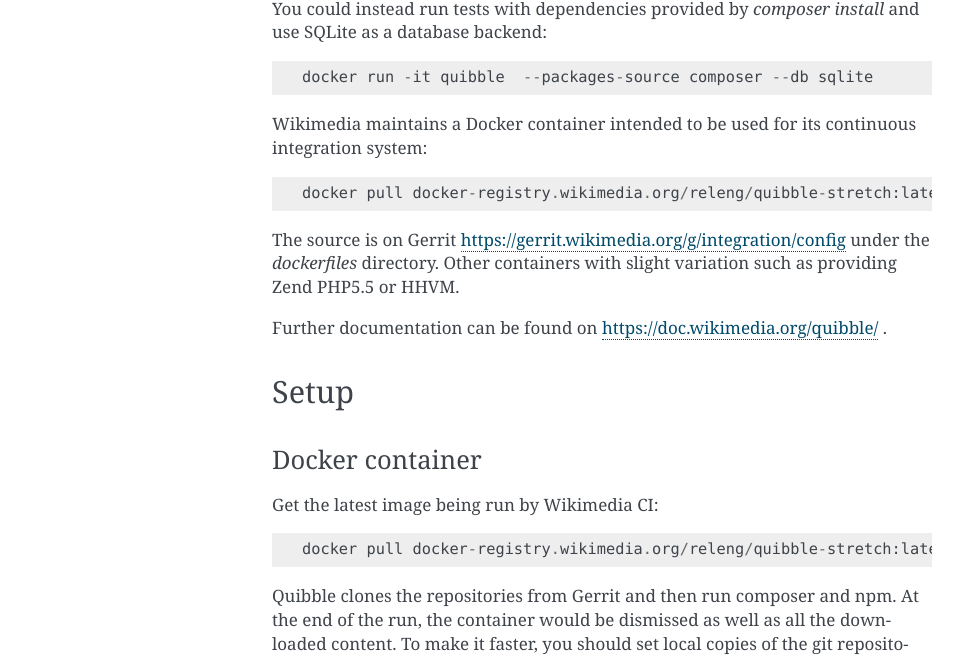
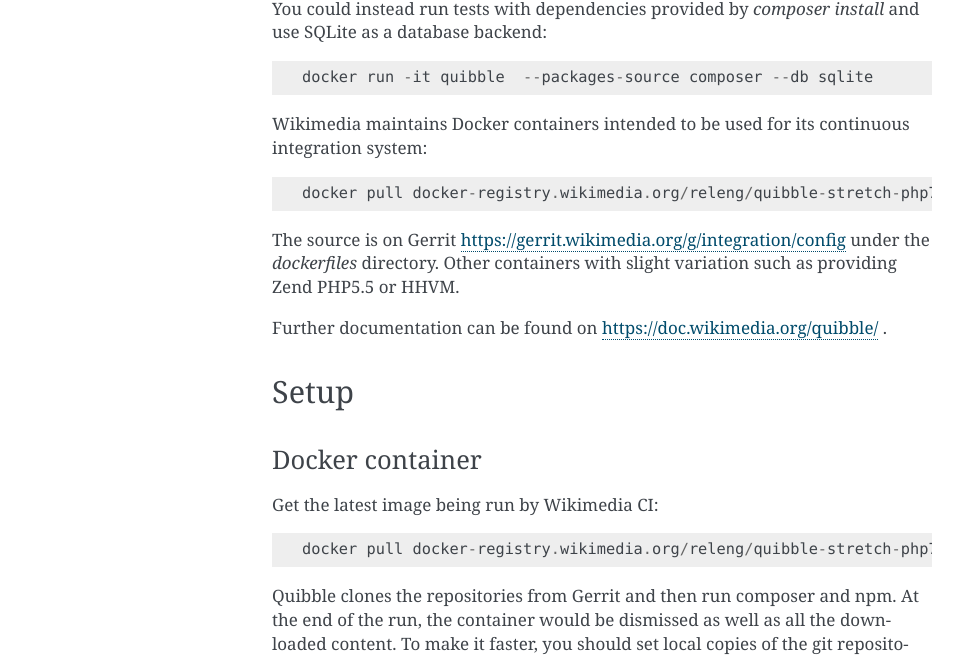
Before and after one commit to wikimedia/integration-quibble, a Sphinx documentation site: the page built from doc/source/index.rst, in a window 1280 px wide and 900 px high, scrolled down 595 px. Shown: the part 148-805 px from the top of the window, without its empty margins (148-1111 px from the left). Built offline with Sphinx 7.4.7, drawn with Linux system fonts in a browser that asks for light colours.

Commit message:
doc: quibble-stretch no more has php
docker-registry.wikimedia.org/releng/quibble-stretch no more ships with
PHP since:

ed2233f0 - Turn quibble-stretch into a PHP version agnostic image
           (5 months ago)

One should instead use child containers:

docker-registry.wikimedia.org/releng/quibble-stretch-hhvm:latest
docker-registry.wikimedia.org/releng/quibble-stretch-php70:latest
docker-registry.wikimedia.org/releng/quibble-stretch-php71:latest
docker-registry.wikimedia.org/releng/quibble-stretch-php72:latest
docker-registry.wikimedia.org/releng/quibble-stretch-php73:latest

Update README.rst to point at php72, adjust build-reproduction using
HHVM.

Change-Id: Iafc85533dd63930f9ef16194c4d86657ca9290d6

```diff
--- a/README.rst
+++ b/README.rst
@@ -28,10 +28,10 @@
 
     docker run -it quibble  --packages-source composer --db sqlite
 
-Wikimedia maintains a Docker container intended to be used for its
-continuous integration system::
+Wikimedia maintains Docker containers intended to be used for its continuous
+integration system::
 
-    docker pull docker-registry.wikimedia.org/releng/quibble-stretch:latest
+    docker pull docker-registry.wikimedia.org/releng/quibble-stretch-php72:latest
 
 The source is on Gerrit https://gerrit.wikimedia.org/g/integration/config
 under the `dockerfiles` directory. Other containers with slight variation such
@@ -48,7 +48,7 @@
 
 Get the latest image being run by Wikimedia CI::
 
-  docker pull docker-registry.wikimedia.org/releng/quibble-stretch:latest
+  docker pull docker-registry.wikimedia.org/releng/quibble-stretch-php72:latest
 
 Quibble clones the repositories from Gerrit and then run composer and npm. At
 the end of the run, the container would be dismissed as well as all the
@@ -114,7 +114,7 @@
       -v "$(pwd)"/log:/workspace/log \
       -v "$(pwd)"/ref:/srv/git:ro \
       -v "$(pwd)"/src:/workspace/src \
-      docker-registry.wikimedia.org/releng/quibble-stretch:latest
+      docker-registry.wikimedia.org/releng/quibble-stretch-php72:latest
 
 Quibble will then do the initial cloning of repositories reusing bare
 repositories from ``ref``, being local it is arguably faster than transferring
--- a/doc/source/build-reproduction.rst
+++ b/doc/source/build-reproduction.rst
@@ -54,7 +54,7 @@
       -v "$(pwd)"/log:/log \
       -v "$(pwd)"/ref:/srv/git:ro \
       -v "$(pwd)"/src:/workspace/src \
-      docker-registry.wikimedia.org/releng/quibble-stretch:latest
+      docker-registry.wikimedia.org/releng/quibble-stretch-hhvm:latest
 
 Optionally skip (slow) installation
 ~~~~~~~~~~~~~~~~~~~~~~~~~~~~~~~~~~~
@@ -67,7 +67,7 @@
       -v "$(pwd)"/log:/log \
       -v "$(pwd)"/ref:/srv/git:ro \
       -v "$(pwd)"/src:/workspace/src \
-      docker-registry.wikimedia.org/releng/quibble-stretch:latest \
+      docker-registry.wikimedia.org/releng/quibble-stretch-hhvm:latest \
       --skip-zuul \
       --skip-deps
 
```
